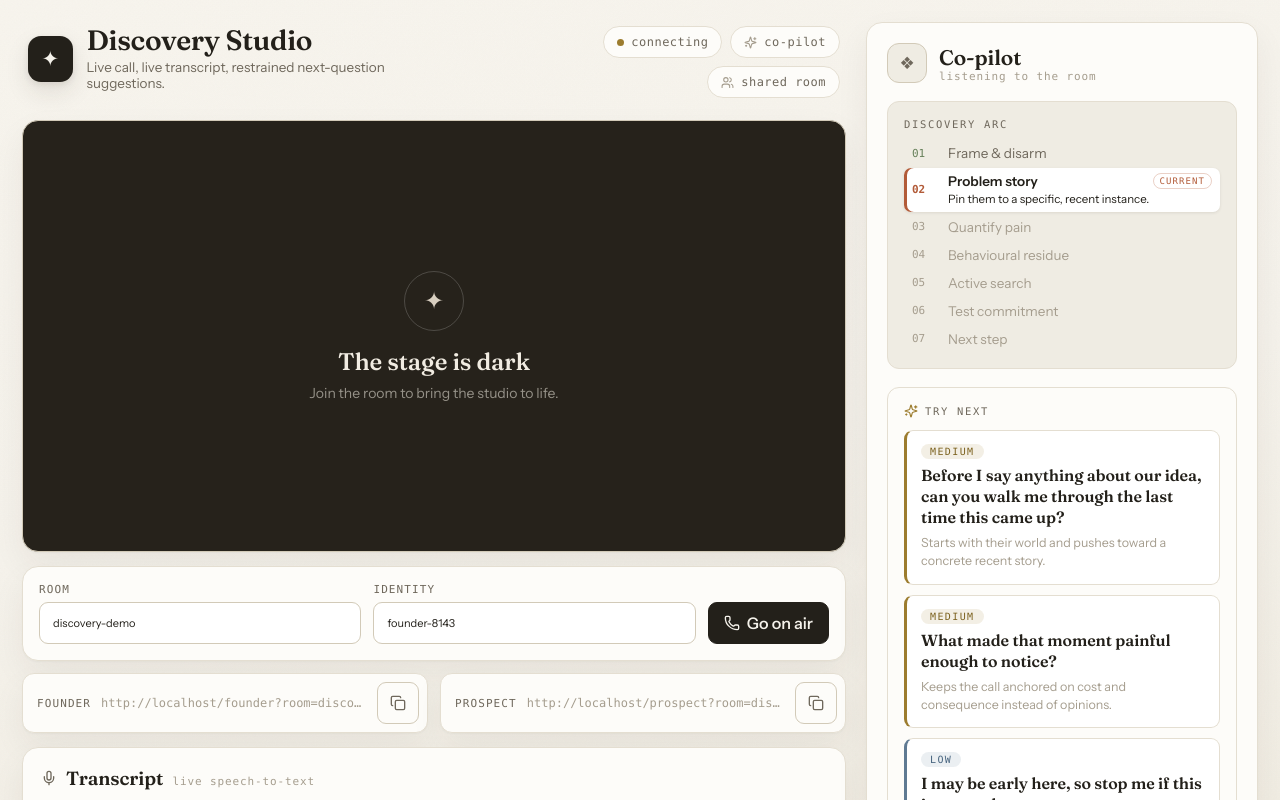
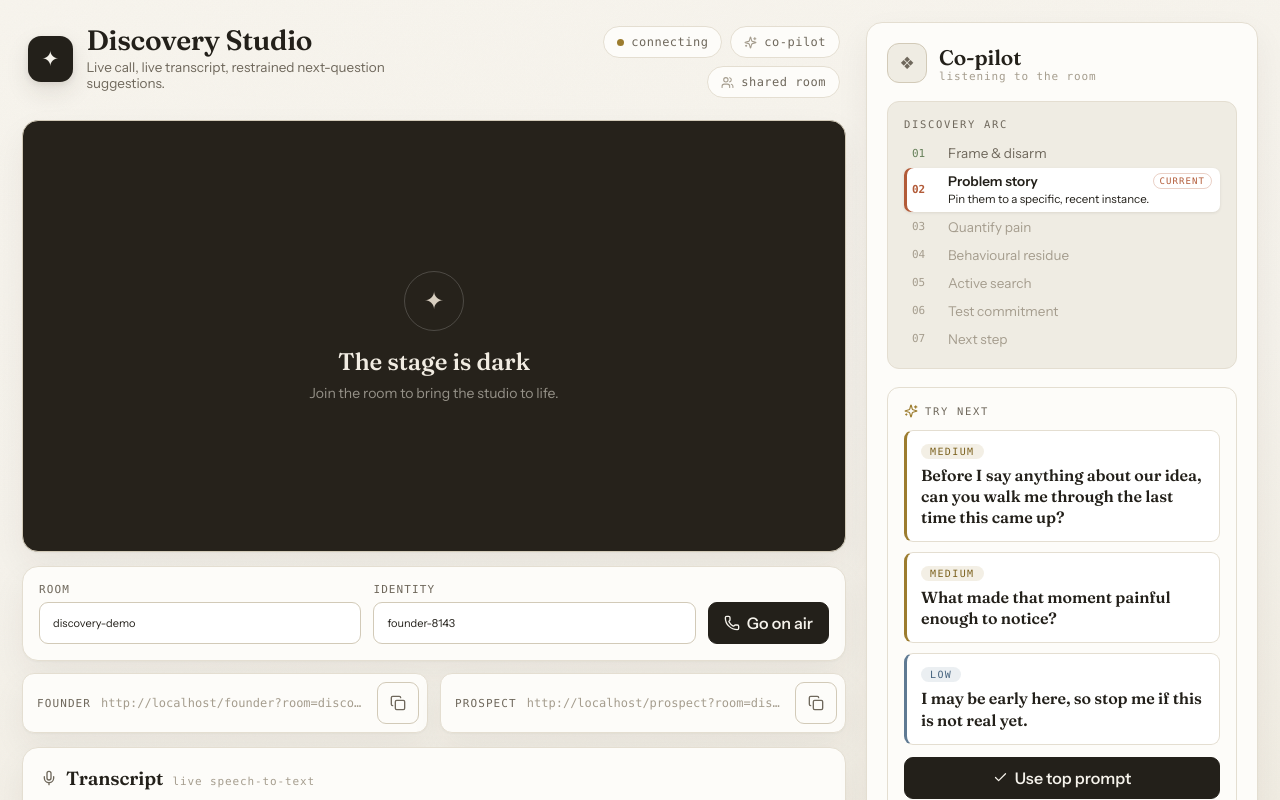
Before and after one commit to stepandel/ycmoss, a React (Vite) app: page /founder in a window 1280 px wide. Shown: the top 800 px of the page. Built offline with nearby package versions, Linux system fonts and the light colour scheme; no server answers; a web font is replaced by a local one.

Commit message:
Remove prompt card subtext

```diff
--- a/src/App.tsx
+++ b/src/App.tsx
@@ -619,7 +619,6 @@ export function App() {
                   >
                     <span className="priority-chip">{nextQuestion.priority}</span>
                     <h3>{nextQuestion.question}</h3>
-                    <p>{nextQuestion.reason}</p>
                   </article>
                 ))}
               </div>
--- a/src/styles.css
+++ b/src/styles.css
@@ -936,12 +936,6 @@ input:focus {
   line-height: 1.32;
 }
 
-.question-card p {
-  color: var(--ink-faint);
-  font-size: 12.5px;
-  line-height: 1.45;
-}
-
 /* call state + facts */
 
 .state-panel,
```
